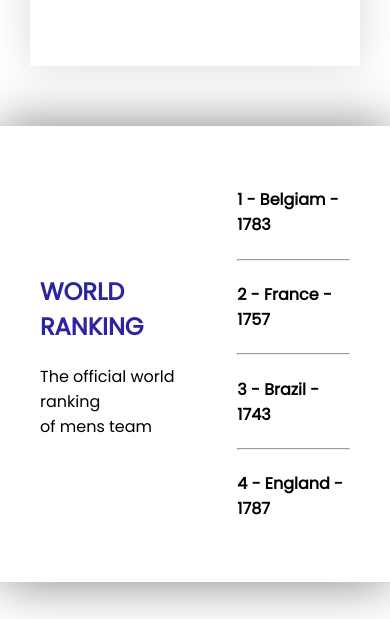
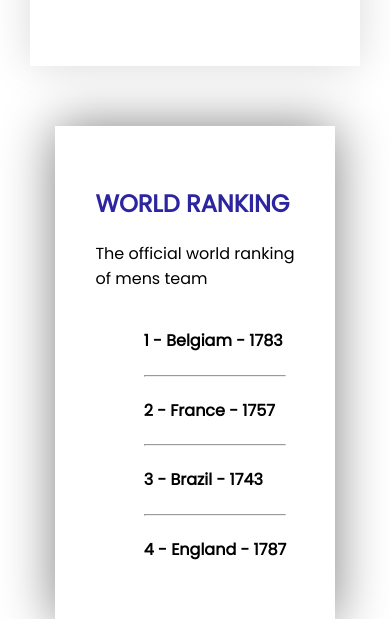
Before and after one commit to tanzim0/assignment-responsive-website, a plain HTML site: page index.html in a window 390 px wide. Shown: the part 8070-8689 px from the top of the page. Drawn offline with Linux system fonts and the light colour scheme.

Commit message:
finally commit

```diff
--- a/styles/style.css
+++ b/styles/style.css
@@ -184,10 +184,7 @@
     .players{
         grid-template-columns: repeat(1,1fr);
     }
-    footer{
-        width: 350px;
 
-    }
     .banner-heading{
         width: 300px;
         margin-right: 103px;
@@ -207,6 +204,15 @@
             height: 400px;
 
           }
+          .ranking{
+              display: flex;
+              flex-direction: column;
+              align-items: center;
+          }
+          footer{
+            width: 350px;
+
+        }
         }
  /*--------------
   media query for tab
```
Also changed, not shown: index.html (+3 -0 lines).
